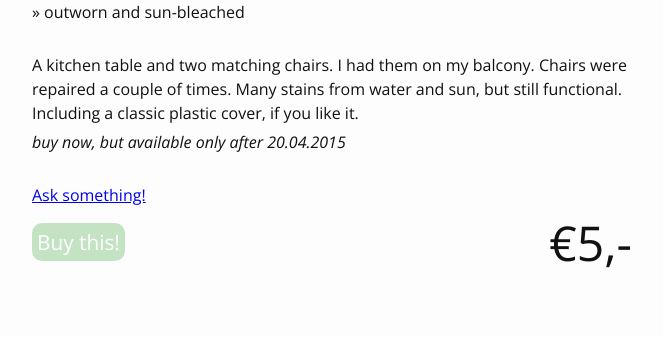
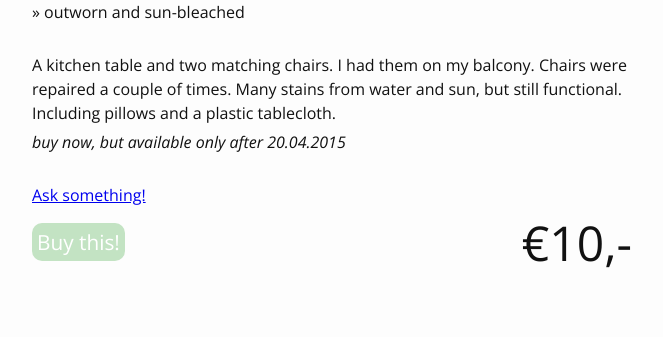
Before and after one commit to fdschneider/jekyll-garagesale, a Jekyll site: the page built from _posts/2015-03-01-table.md, in a window 1280 px wide. Shown: the part 300-637 px from the top of the page, without its empty margins (308-971 px from the left). Built offline with Jekyll 4.4.1, drawn with Linux system fonts in a browser that asks for light colours.

Commit message:
update posts

```diff
--- a/_posts/2015-03-01-table.md
+++ b/_posts/2015-03-01-table.md
@@ -1,6 +1,6 @@
 ---
 title: Table & two chairs (IKEA JOKKMOKK)
-price: €5,-
+price: €10,-
 infos:
 - 'dimensions: 118cm long x 74cm deep x 74cm high'
 - 'materials: pine wood'
@@ -14,6 +14,6 @@ images:
 sold: false
 ---
 
-A kitchen table and two matching chairs. I had them on my balcony. Chairs were repaired a couple of times. Many stains from water and sun, but still functional. Including a classic plastic cover, if you like it.
+A kitchen table and two matching chairs. I had them on my balcony. Chairs were repaired a couple of times. Many stains from water and sun, but still functional. Including pillows and a plastic tablecloth.
 
 *buy now, but available only after 20.04.2015*
```
Also changed, not shown: _posts/2015-02-20-drawers.md (+1 -0 lines).
